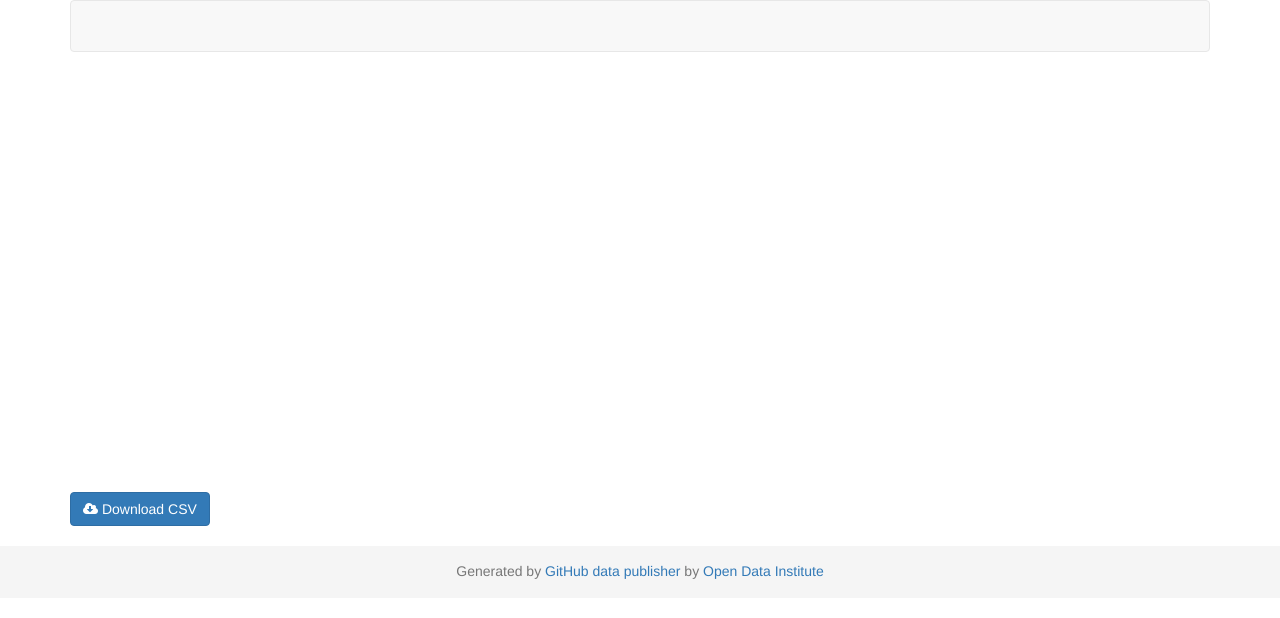
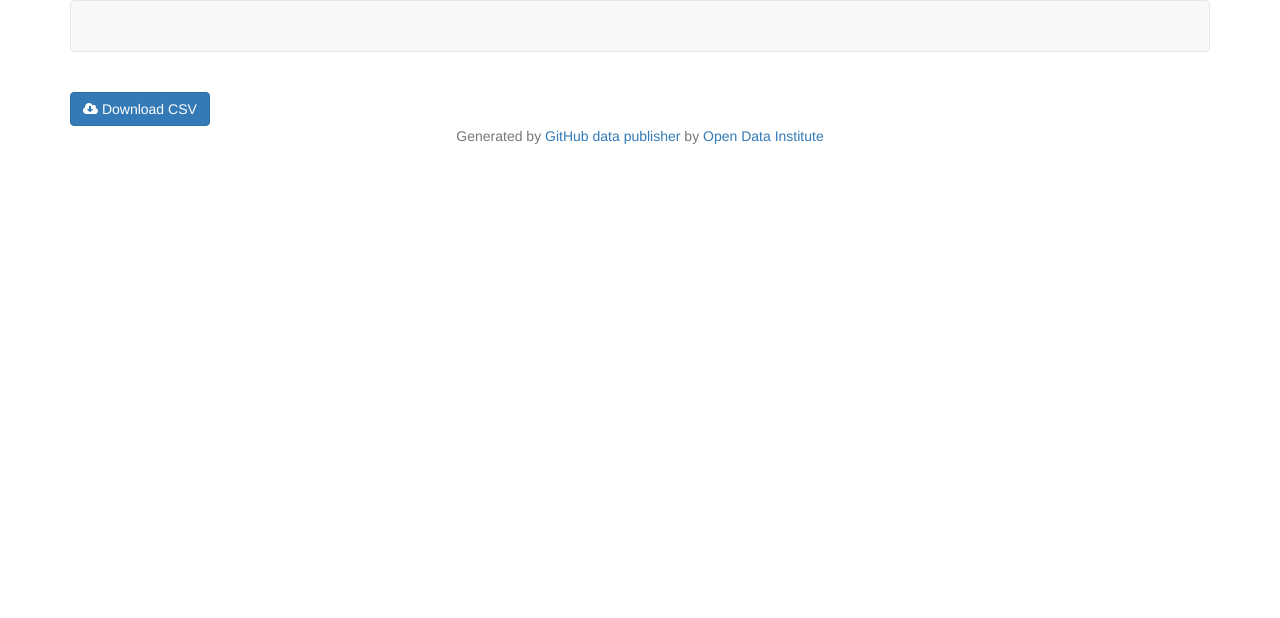
Before and after one commit to davetaz/quantitative-data-from-edsa-demand-analysis-, a Jekyll site: the page built from data/data (8).md, in a window 1280 px wide. Shown: the top 618 px of the page. Built offline with Jekyll 4.4.1, drawn with Linux system fonts in a browser that asks for light colours; nearby versions of some CDN libraries.

Commit message:
fix layout

```diff
--- a/_layouts/default.html
+++ b/_layouts/default.html
@@ -10,7 +10,7 @@
   <title>{{ site.data.datapackage.title }}</title>
   <link href="//maxcdn.bootstrapcdn.com/bootstrap/3.3.0/css/bootstrap.min.css" rel="stylesheet">
   <link href="//maxcdn.bootstrapcdn.com/font-awesome/4.2.0/css/font-awesome.min.css" rel="stylesheet">
-  <link href="/css/style.css" rel="stylesheet">
+  <link href="css/style.css" rel="stylesheet">
 </head>
 <body typeof="dcat:Dataset" resource="{{ site.github.url }}">
   <div class='container'>
```
